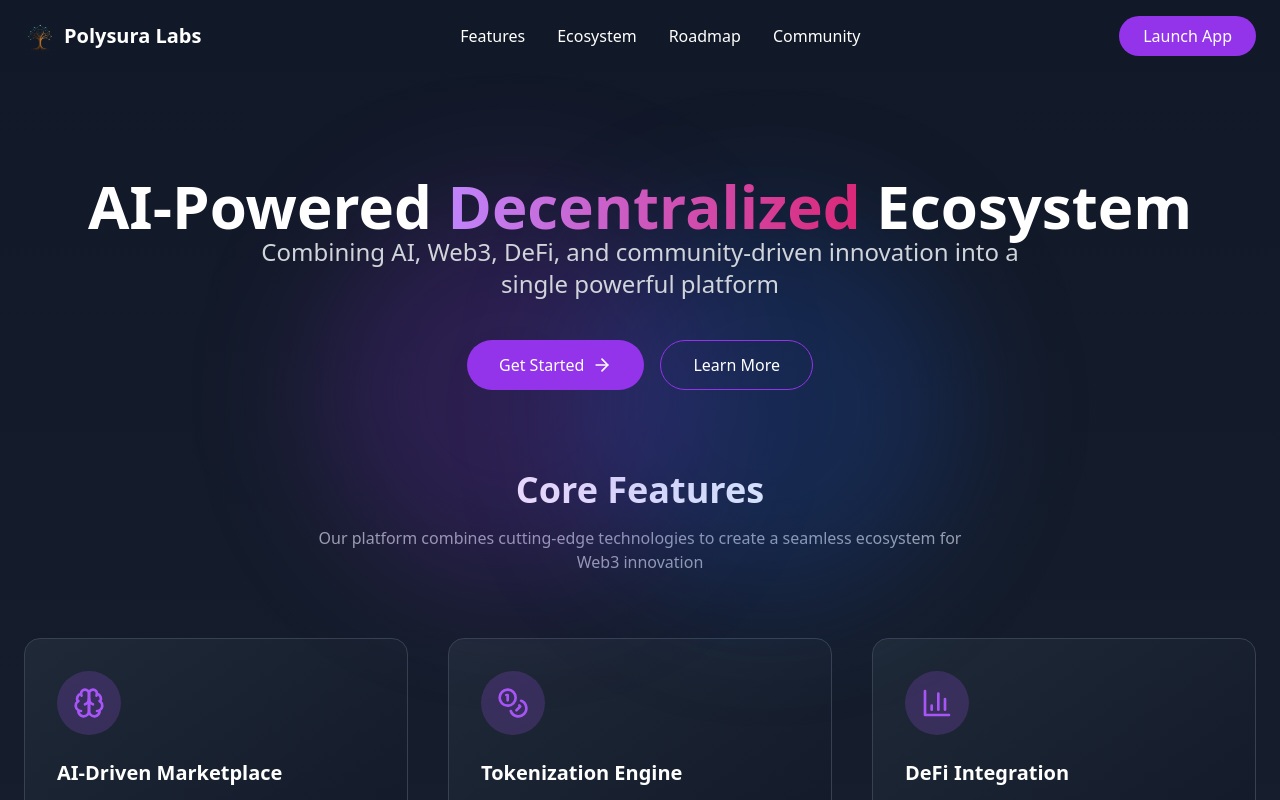
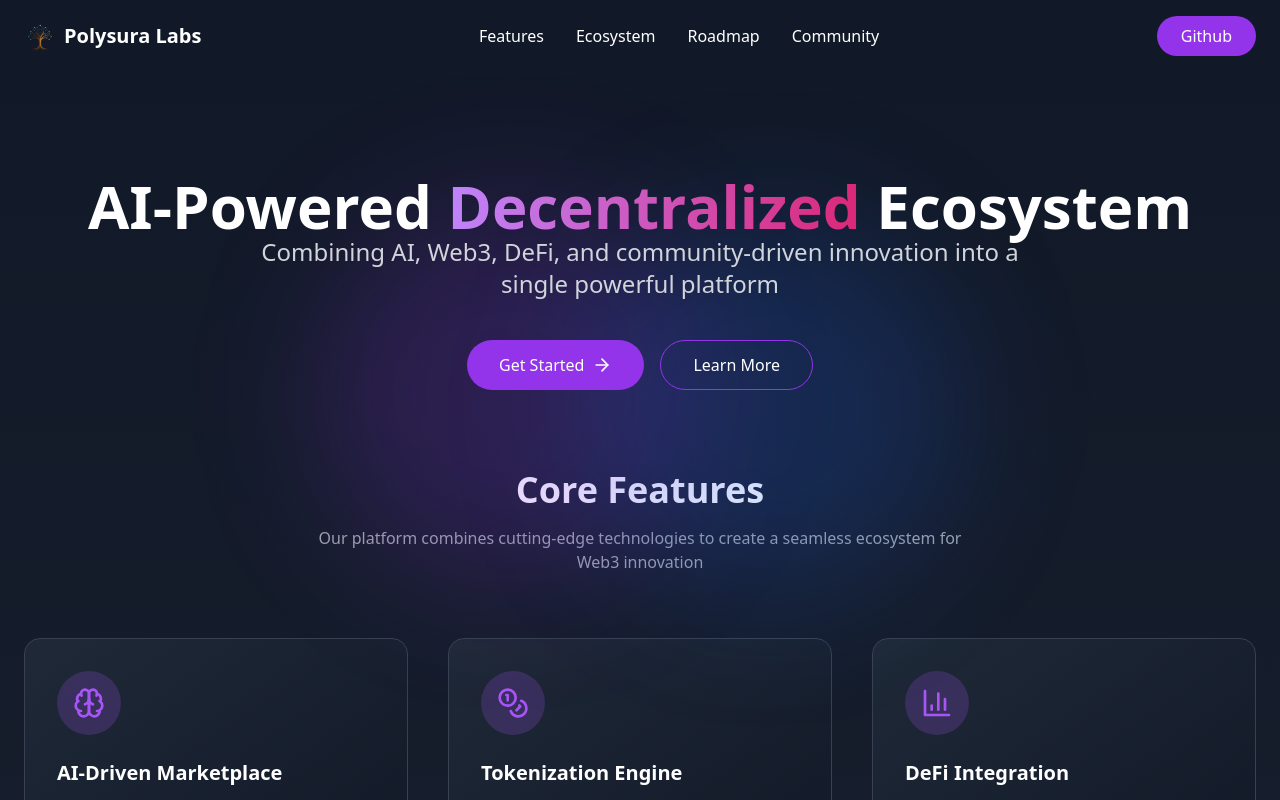
Before and after one commit to Polysura-Labs/polysura, a React (Vite) app: page / in a window 1280 px wide. Shown: the top 800 px of the page. Built offline with nearby package versions, Linux system fonts and the light colour scheme.

Commit message:
save changes

```diff
--- a/src/App.tsx
+++ b/src/App.tsx
@@ -57,9 +57,12 @@
               <a href="#community" className="hover:text-purple-400 transition-colors">Community</a>
             </div>
             <div className="flex items-center space-x-4">
-              <button className="hidden md:block bg-purple-600 hover:bg-purple-700 text-white px-6 py-2 rounded-full font-medium transition-colors">
-                Launch App
-              </button>
+            <a href="https://github.com/Polysura-Labs" target="_blank" rel="noopener noreferrer">
+  <button className="hidden md:block bg-purple-600 hover:bg-purple-700 text-white px-6 py-2 rounded-full font-medium transition-colors">
+    Github
+  </button>
+</a>
+
               <button
                 className="md:hidden text-white p-2 rounded-md hover:bg-gray-800 transition-colors"
                 onClick={() => setMobileMenuOpen(!mobileMenuOpen)}
```
